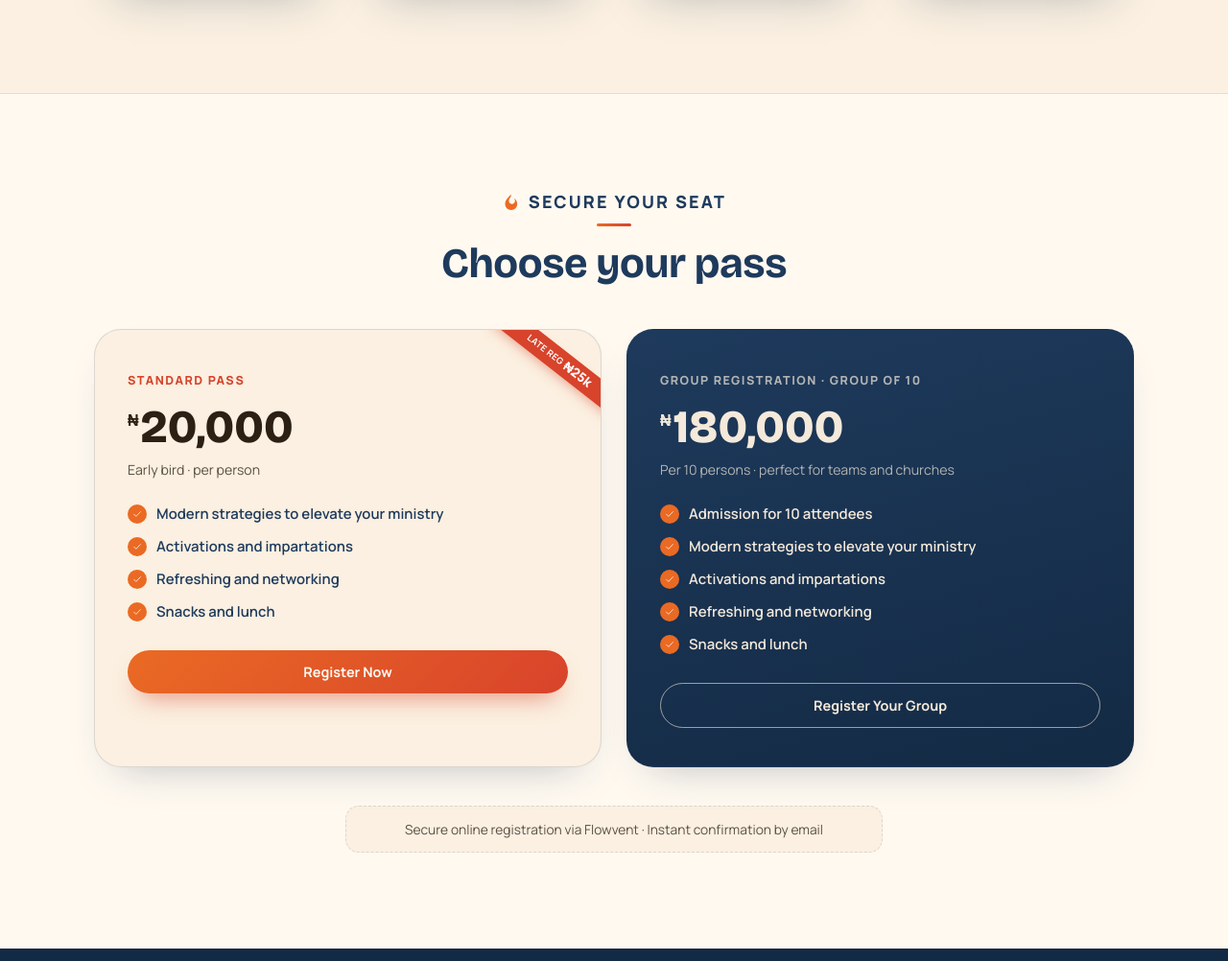
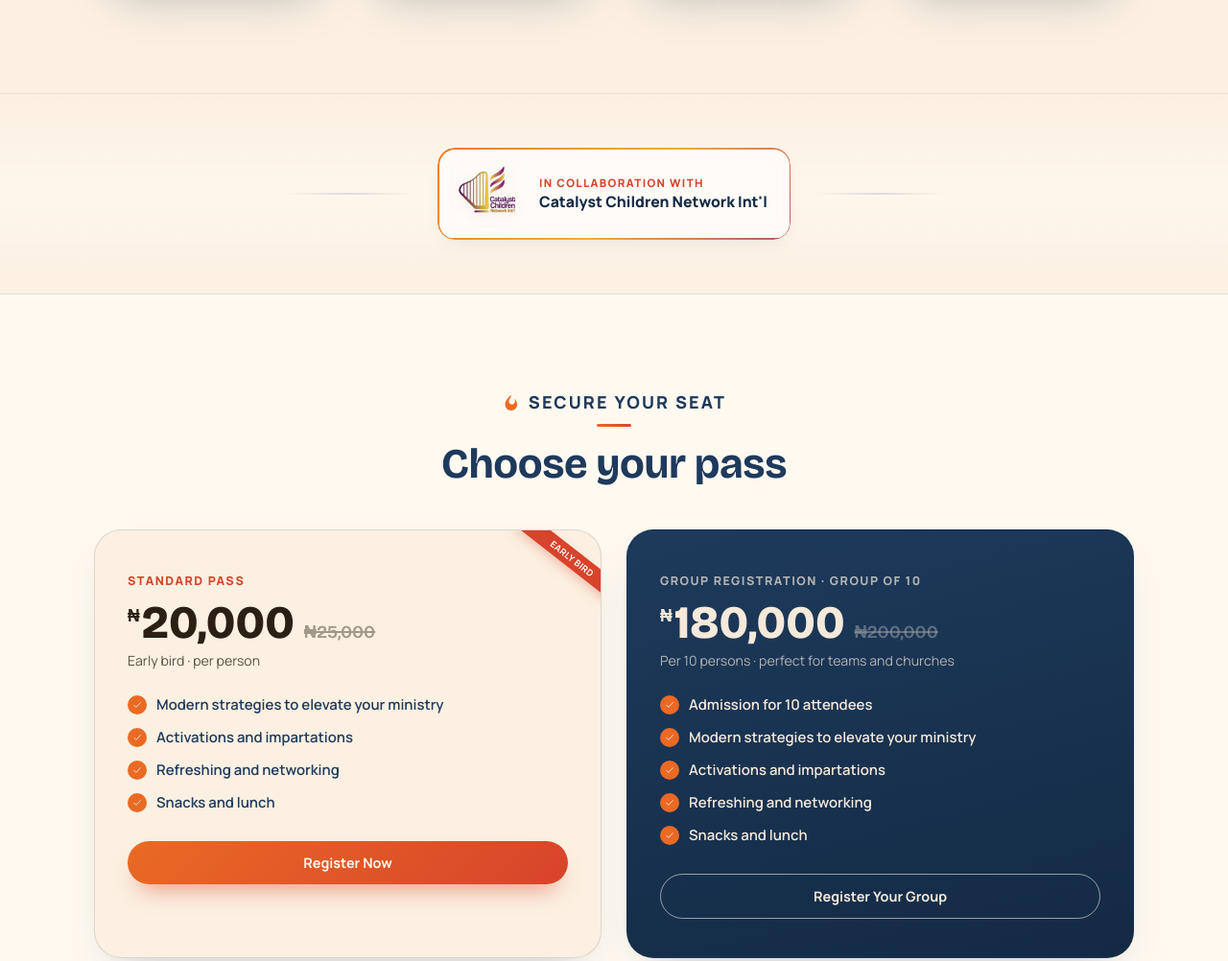
Before and after one commit to damzy-ship/KIDS-ON-FIRE-IBADAN, a plain HTML site: page index.html in a window 1280 px wide. Shown: the part 1437-2439 px from the top of the page at 96% size. Drawn offline with nearby package versions, Linux system fonts and the light colour scheme.

Commit message:
feat: replace partner section with animated collaboration component and add discounted pricing display

```diff
--- a/index.html
+++ b/index.html
@@ -795,52 +795,114 @@
       box-shadow: 0 8px 16px -8px rgba(234, 106, 36, 0.7);
     }
 
-    /* ---------- PARTNER ---------- */
-    .partner-section {
-      padding: 88px 0;
-    }
-
-    .partner-card {
-      display: flex;
-      align-items: center;
-      gap: 40px;
-      background: var(--paper);
-      border: 1px solid var(--line);
-      border-radius: var(--radius-lg);
-      padding: clamp(28px, 4vw, 48px);
-      box-shadow: var(--shadow-soft);
-    }
-
-    .partner-mark {
-      flex-shrink: 0;
-      width: 120px;
-      height: 120px;
-      border-radius: 22px;
-      background: #fff;
+    /* ---------- COLLABORATION SECTION ---------- */
+    .collab-section {
+      padding: 56px 0;
+      background: linear-gradient(180deg, rgba(251, 240, 225, 0.35) 0%, rgba(255, 249, 240, 0.75) 50%, rgba(251, 240, 225, 0.35) 100%);
+      border-top: 1px solid rgba(30, 58, 92, 0.08);
+      position: relative;
+    }
+
+    .collab-inner {
       display: flex;
       align-items: center;
       justify-content: center;
-      padding: 16px;
-      box-shadow: 0 14px 30px -16px rgba(30, 58, 92, 0.35);
-    }
-
-    .partner-mark img {
-      width: 100%;
-      height: 100%;
+      gap: 24px;
+      max-width: 720px;
+      margin: 0 auto;
+      padding: 0 16px;
+    }
+
+    .collab-rule {
+      flex: 1;
+      height: 1.5px;
+      background: linear-gradient(90deg, transparent, var(--line), transparent);
+    }
+
+    .collab-card {
+      position: relative;
+      display: inline-flex;
+      align-items: center;
+      gap: 14px;
+      padding: 8px 24px 8px 12px;
+      border-radius: 18px;
+      background: rgba(255, 255, 255, 0.55);
+      backdrop-filter: blur(8px);
+      z-index: 1;
+      overflow: hidden;
+      transition: transform 0.3s cubic-bezier(.16, 1, .3, 1), box-shadow 0.3s ease;
+      box-shadow: 0 8px 22px -10px rgba(30, 58, 92, 0.12);
+    }
+
+    .collab-card:hover {
+      transform: translateY(-2px);
+      box-shadow: 0 12px 28px -12px rgba(234, 106, 36, 0.25);
+    }
+
+    /* Animated moving gradient border with transparent background */
+    .collab-card::before {
+      content: '';
+      position: absolute;
+      inset: 0;
+      border-radius: 18px;
+      padding: 1.5px;
+      background: linear-gradient(135deg, #EA6A24, #F5A93C, #8C248A, #D8432B, #EA6A24);
+      background-size: 300% 300%;
+      -webkit-mask: linear-gradient(#fff 0 0) content-box, linear-gradient(#fff 0 0);
+      -webkit-mask-composite: xor;
+      mask-composite: exclude;
+      animation: movingCollabBorder 5s ease infinite;
+      pointer-events: none;
+      z-index: 2;
+    }
+
+    @keyframes movingCollabBorder {
+      0% {
+        background-position: 0% 50%;
+      }
+      50% {
+        background-position: 100% 50%;
+      }
+      100% {
+        background-position: 0% 50%;
+      }
+    }
+
+    .collab-visible-logo {
+      width: 80px;
+      height: 80px;
       object-fit: contain;
-    }
-
-    .partner-text h3 {
-      font-size: 1.5rem;
-      margin-top: 4px;
-    }
-
-    .partner-text p {
-      margin-top: 10px;
-      color: var(--ink-soft);
+      filter: drop-shadow(0 2px 8px rgba(30, 58, 92, 0.1));
+      flex-shrink: 0;
+      transition: transform 0.3s ease;
+    }
+
+    .collab-card:hover .collab-visible-logo {
+      transform: scale(1.03);
+    }
+
+    .collab-text-group {
+      position: relative;
+      z-index: 1;
+      display: flex;
+      flex-direction: column;
+      text-align: left;
+      gap: 3px;
+    }
+
+    .collab-kicker {
+      font-size: 0.72rem;
+      font-weight: 800;
+      letter-spacing: 0.12em;
+      text-transform: uppercase;
+      color: var(--ember);
+    }
+
+    .collab-name {
       font-size: 0.98rem;
-      line-height: 1.65;
-      max-width: 560px;
+      font-weight: 800;
+      color: var(--navy-deep);
+      line-height: 1.2;
     }
 
     /* ---------- PRICING ---------- */
@@ -963,19 +1025,43 @@
       color: var(--ember);
     }
 
+    .price-row {
+      display: flex;
+      align-items: baseline;
+      gap: 10px;
+      margin-top: 10px;
+    }
+
     .price-amount {
       font-family: 'Bricolage Grotesque', sans-serif;
       font-weight: 800;
       font-size: clamp(2.4rem, 4vw, 3rem);
-      margin-top: 10px;
+      line-height: 1;
       color: inherit;
+      margin: 0;
     }
 
     .price-amount sup {
-      font-size: 1rem;
+      font-size: 1.1rem;
       font-weight: 700;
       margin-right: 2px;
-      top: -1em;
+      top: -0.65em;
+    }
+
+    .was-price {
+      font-family: 'Bricolage Grotesque', sans-serif;
+      font-size: 1.15rem;
+      font-weight: 600;
+      color: var(--ink-soft);
+      opacity: 0.55;
+      text-decoration: line-through;
+      text-decoration-thickness: 2px;
+      line-height: 1;
+      white-space: nowrap;
+    }
+
+    .price-card.accent .was-price {
+      color: rgba(244, 233, 218, 0.6);
     }
 
     .price-note {
@@ -1253,8 +1339,35 @@
         font-size: 1.25rem;
       }
 
-      .partner-card {
-        padding: 28px 22px;
+      .collab-section {
+        padding: 38px 0;
+      }
+
+      .collab-inner {
+        gap: 10px;
+      }
+
+      .collab-rule {
+        display: none;
+      }
+
+      .collab-card {
+        flex-direction: row;
+        text-align: left;
+        padding: 8px 16px 8px 10px;
+        gap: 10px;
+        width: auto;
+        box-sizing: border-box;
+      }
+
+      .collab-text-group {
+        text-align: left;
+        align-items: flex-start;
+      }
+
+      .collab-visible-logo {
+        width: 68px;
+        height: 68px;
       }
     }
 
@@ -1446,6 +1559,23 @@
     </div>
   </section>
 
+  <!-- COLLABORATION SECTION -->
+  <section class="collab-section" id="collaboration" aria-label="Collaboration">
+    <div class="container">
+      <div class="collab-inner reveal">
+        <span class="collab-rule" aria-hidden="true"></span>
+        <div class="collab-card">
+          <img src="images/partner-catalyst.png" alt="Catalyst Children Network Int'l" class="collab-visible-logo" width="80" height="80">
+          <div class="collab-text-group">
+            <span class="collab-kicker">In collaboration with</span>
+            <span class="collab-name">Catalyst Children Network Int'l</span>
+          </div>
+        </div>
+        <span class="collab-rule" aria-hidden="true"></span>
+      </div>
+    </div>
+  </section>
+
 
 
   <section class="pricing-section" id="pricing">
@@ -1462,9 +1592,12 @@
 
       <div class="pricing-grid">
         <div class="price-card reveal">
-          <span class="ribbon">Late Reg <strong class="ribbon-price">₦25k</strong></span>
+          <span class="ribbon">Early Bird</span>
           <span class="price-label">Standard Pass</span>
-          <div class="price-amount"><sup>₦</sup>20,000</div>
+          <div class="price-row">
+            <div class="price-amount"><sup>₦</sup>20,000</div>
+            <span class="was-price">₦25,000</span>
+          </div>
           <p class="price-note">Early bird · per person</p>
           <ul>
             <li><span class="check"><svg class="icon icon-line">
@@ -1486,7 +1619,10 @@
 
         <div class="price-card accent reveal">
           <span class="price-label">Group Registration · Group of 10</span>
-          <div class="price-amount"><sup>₦</sup>180,000</div>
+          <div class="price-row">
+            <div class="price-amount"><sup>₦</sup>180,000</div>
+            <span class="was-price">₦200,000</span>
+          </div>
           <p class="price-note">Per 10 persons · perfect for teams and churches</p>
           <ul>
             <li><span class="check"><svg class="icon icon-line">
@@ -1540,7 +1676,7 @@
       </div>
       <div class="footer-bottom">
         <span>© 2026 Kids on Fire · The Awakening — Dressed for the Fight</span>
-        <span>Davidic Generation Church, Ibadan</span>
+        <span>In collaboration with Catalyst Children Network Int'l</span>
       </div>
     </div>
   </footer>
```
